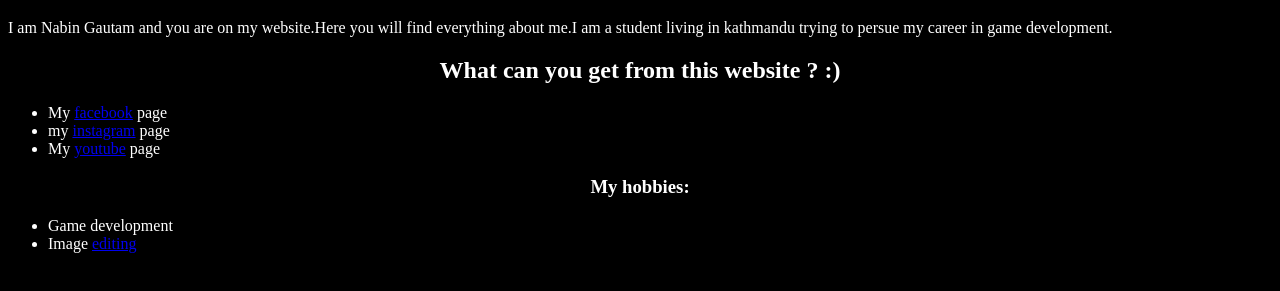
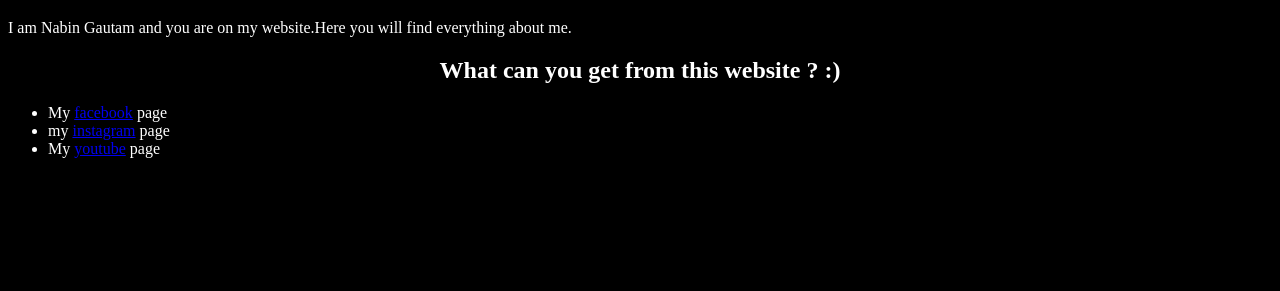
Before and after one commit to Nabin06/website, a plain HTML site: page index.html in a window 1280 px wide. Shown: the part 61-352 px from the top of the page. Drawn offline with Linux system fonts and the light colour scheme.

Commit message:
modified

```diff
--- a/index.html
+++ b/index.html
@@ -17,19 +17,15 @@
 </style>
 <body>
     <center><h1 class="center">Introduction</h1></center>
-    <p>I am Nabin Gautam and you are on my website.Here you will find everything about me.I am a student living in kathmandu trying to persue my career in game development.</p>
+    <p>I am Nabin Gautam and you are on my website.Here you will find everything about me.</p>
     <center><h2>What can you get from this website ? :)</h2></center>
     <ul>
         <li>My <a href="https://www.facebook.com/nabin.gautam.180072" target="_blank">facebook</a> page</li>
         <li>my <a href="https://www.instagram.com/nabingautam00/ " target="_blank">instagram</a> page</li>
         <li>My <a href="https://www.youtube.com/channel/UCyBB3CSCp-5auMwwKVxPDjQ" target="_blank">youtube</a> page</li>
     </ul>
-    <center><h3>My hobbies:</h3></center>
-    <ul>
-        <li>Game development</li>
-        <li>Image <a href="pic.html" target="_blank" >editing</a></li>
-    </ul>
 
-    </ul>
+
+
 </body>
 </html>
```
